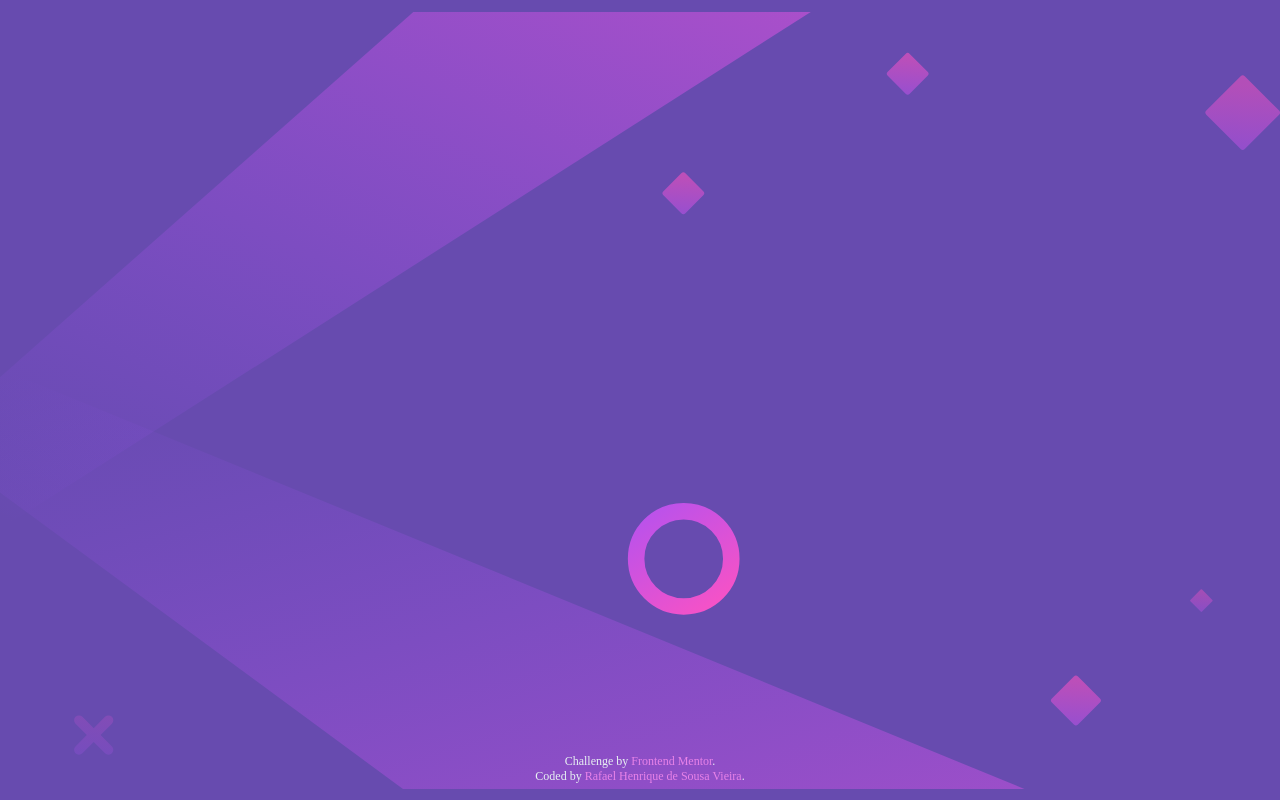
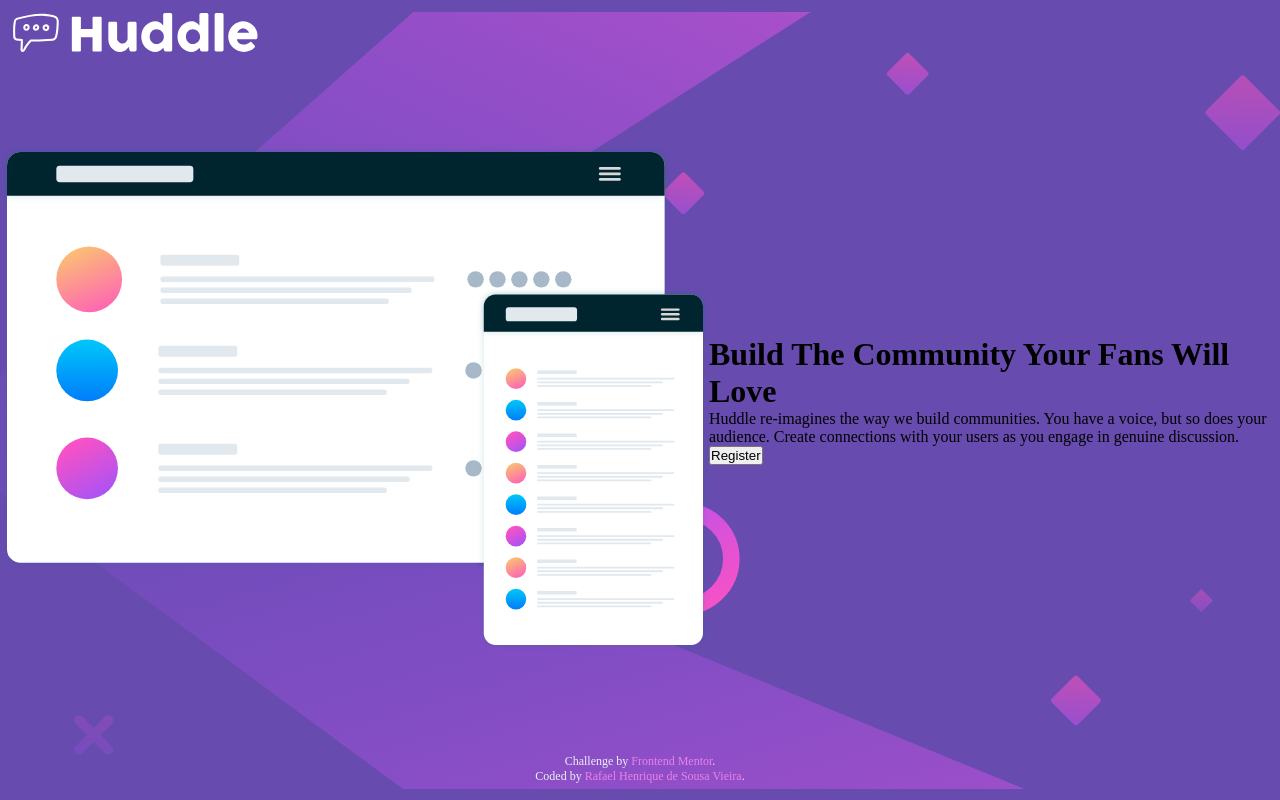
Before and after one commit to RafaelHDSV/Huddle-landing-page-with-single-introductory-section, a plain HTML site: page index.html in a window 1280 px wide. Drawn offline with Linux system fonts and the light colour scheme.

Commit message:
Updating index.html

```diff
--- a/index.html
+++ b/index.html
@@ -21,6 +21,12 @@
       --violet: hsl(257, 40%, 49%);
     }
 
+    @import url('https://fonts.googleapis.com/css2?family=Poppins:wght@400;600&display=swap');
+    /* font-family: 'Poppins', sans-serif; */
+
+    @import url('https://fonts.googleapis.com/css2?family=Open+Sans&display=swap');
+    /* font-family: 'Open Sans', sans-serif; */
+
     * {
       padding: 0;
       margin: 0;
@@ -40,15 +46,20 @@
       background-position: center;
       background-size: contain;
       background-color: var(--violet);
+      position: relative;
     }
 
-    .attribution {
-      font-size: 11px;
-      text-align: center;
+    .logo {
+      position: absolute;
+      top: 0;
+      left: 0;
     }
 
-    .attribution a {
-      color: hsl(228, 45%, 44%);
+    main {
+      display: flex;
+      flex-direction: row;
+      justify-content: center;
+      align-items: center;
     }
 
     .attribution {
@@ -74,12 +85,24 @@
 
 <body>
 
-  <!-- Build The Community Your Fans Will Love
+  <img class="logo" src="images/logo.svg" alt="logo.svg">
 
-  Huddle re-imagines the way we build communities. You have a voice, but so does your audience.
-  Create connections with your users as you engage in genuine discussion.
+  <main>
+    <div class="image">
+      <img src="images/illustration-mockups.svg" alt="illustration-mockups.svg">
+    </div>
 
-  Register -->
+    <div class="text">
+      <h1>Build The Community Your Fans Will Love</h1>
+      <p>Huddle re-imagines the way we build communities. You have a voice, but so does your audience.
+        Create connections with your users as you engage in genuine discussion.</p>
+      <button>Register</button>
+    </div>
+  </main>
+
+  <div class="social">
+
+  </div>
 
   <footer class=" attribution">
     <p>Challenge by <a href="https://www.frontendmentor.io?ref=challenge" target="_blank">Frontend Mentor</a>.</p>
```
